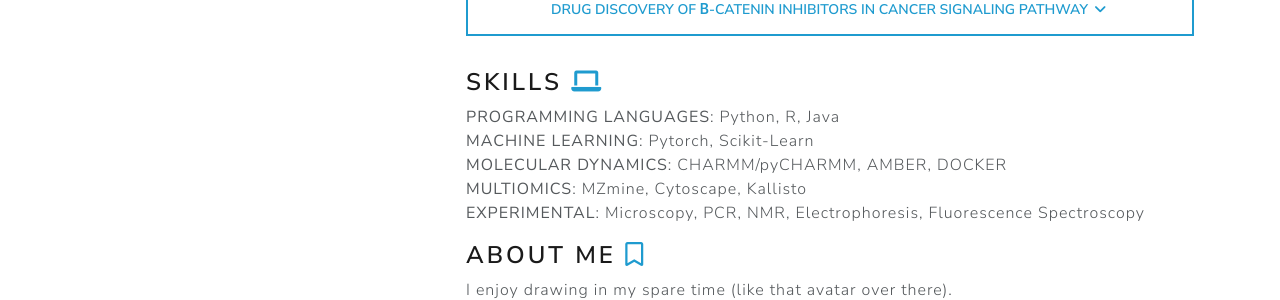
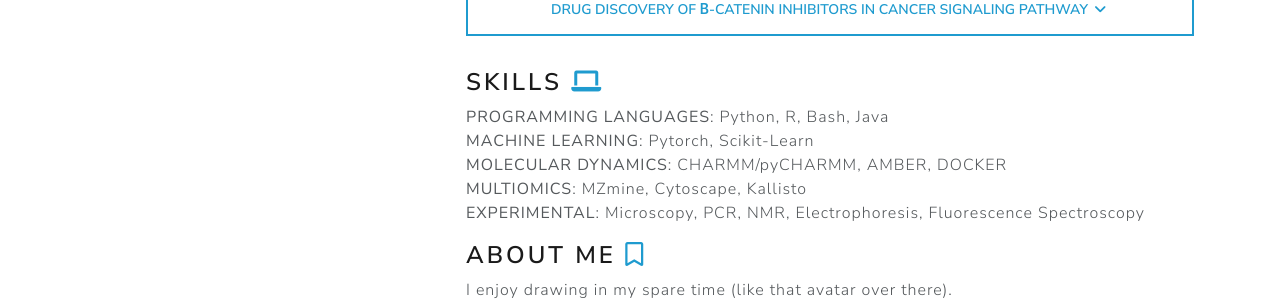
Before and after one commit to zhangdi33/zhangdi33.github.io, a Jekyll site: the page built from index.html, in a window 1280 px wide and 900 px high, scrolled down 947 px. Shown: the part 494-794 px from the top of the window. Built offline with Jekyll 4.4.1, drawn with Linux system fonts in a browser that asks for light colours.

Commit message:
Update index.html

```diff
--- a/index.html
+++ b/index.html
@@ -196,7 +196,7 @@ layout: default
 
         <h3>Skills <i class="fa-solid fa-laptop text-info fa-fw"></i></h3>
         <p>
-          <b class="text-uppercase">Programming Languages</b>: Python, R, Java
+          <b class="text-uppercase">Programming Languages</b>: Python, R, Bash, Java
           <br><b class="text-uppercase">Machine Learning</b>: Pytorch, Scikit-Learn
           <br><b class="text-uppercase">Molecular Dynamics</b>: CHARMM/pyCHARMM, AMBER, DOCKER
           <br><b class="text-uppercase">Multiomics</b>: MZmine, Cytoscape, Kallisto
```
